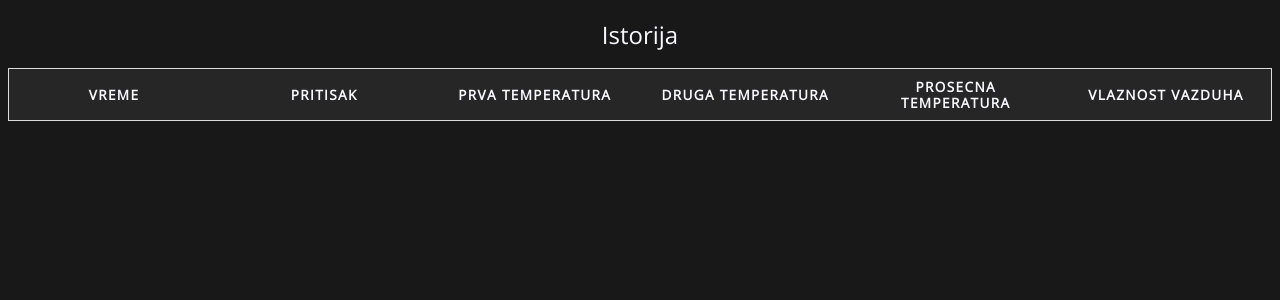
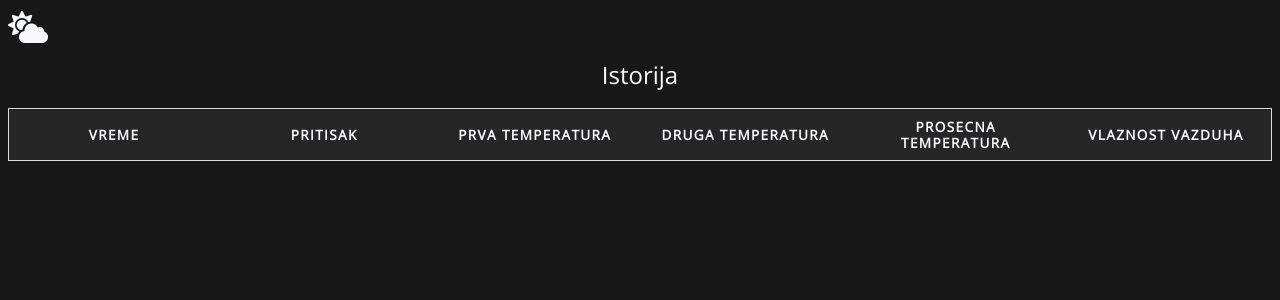
Before and after one commit to CarankiniGolupcici/meteostanica, a Flask app: page /istorija.html in a window 1280 px wide. Shown: the top 300 px of the page. Run offline with Flask 2, Linux system fonts and the light colour scheme; data that the repository does not hold is empty; some libraries are stand-ins or nearby versions.

Commit message:
Istorija zavrsena, spremno za posledju fazu

```diff
--- a/html/templates/istorija.html
+++ b/html/templates/istorija.html
@@ -2,19 +2,22 @@
 <html lang="en">
 <head>
     <meta charset="UTF-8">
-    <title>tities</title>
+    <title>Istorija</title>
     <link rel="stylesheet" href="/static/css/istorija.css">
     <link rel="stylesheet" type="text/css" href="/static/css/css.css">
     <link href="https://fonts.googleapis.com/css?family=Open+Sans&display=swap" rel="stylesheet">
+    <link rel="stylesheet" href="https://use.fontawesome.com/releases/v5.8.2/css/all.css" integrity="sha384-oS3vJWv+0UjzBfQzYUhtDYW+Pj2yciDJxpsK1OYPAYjqT085Qq/1cq5FLXAZQ7Ay" crossorigin="anonymous">
     <div>
-        <a href="sajt.html">
-<span style="font-size: 2em; color: ghostwhite;">
-<i class="far fa-sun"></i>
 </span>
         </a>
     </div>
 </head>
 <body>
+<a href="sajt.html">
+    <span style="font-size: 2em; color: ghostwhite;">
+    <i class="fas fa-cloud-sun"></i>
+    </span>
+</a>
 <table>
     <caption class="font">Istorija</caption>
     <thead>
--- a/server_development.py
+++ b/server_development.py
@@ -17,7 +17,7 @@ def devserver(page):
         return render_template('sajt.html', temperatura=30, vazduh=30, pritisak=35, entries=entries)
     else:
         if page.endswith(".html"):
-            return render_template(page, temperatura=30, vazduh=30, pritisak=35, entries=entries)
+            return render_template(page, temperatura=30, vazduh=30, pritisak=35, element=entries)
         else:
             return "404"
 
```
